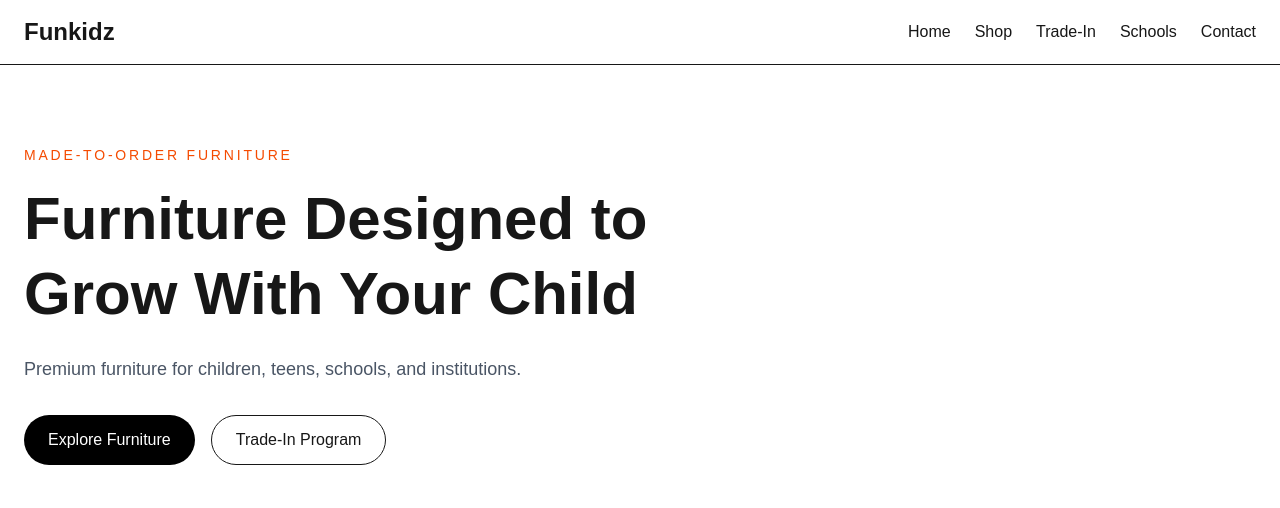
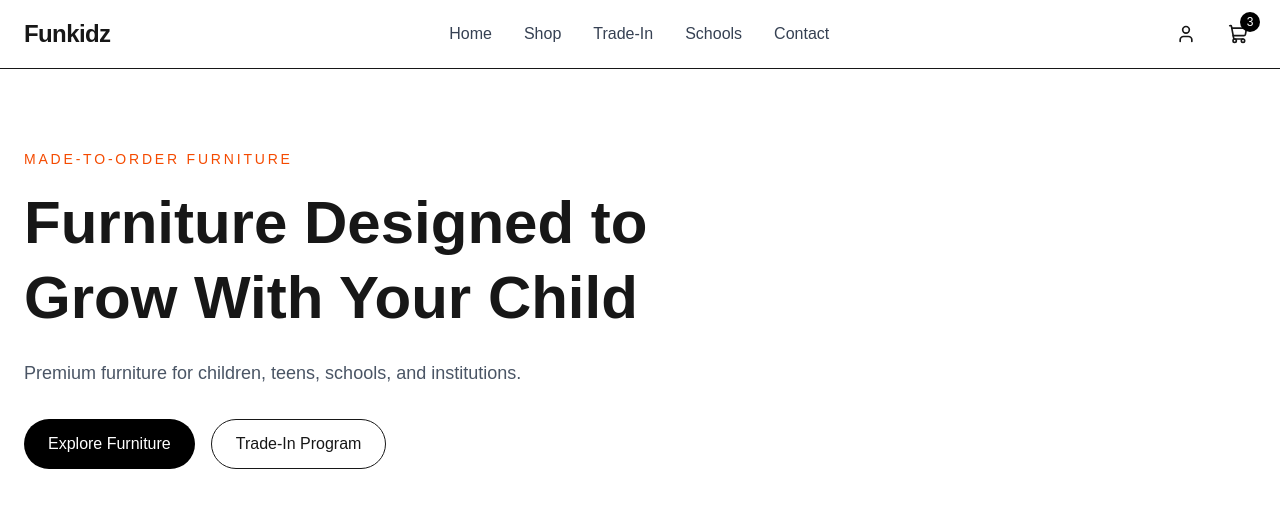
Before and after one commit to Ndundulu/funkidz, a Next.js app: page / in a window 1280 px wide. Shown: the top 508 px of the page. Built offline with nearby package versions, Linux system fonts and the light colour scheme.

Commit message:
Added navbar and hero section update

```diff
--- a/src/components/Navbar.tsx
+++ b/src/components/Navbar.tsx
@@ -1,17 +1,83 @@
+'use client';
+
+import { useState } from 'react';
+import Link from 'next/link'; // Use this if you're using Next.js
+import { Menu, X, ShoppingCart, User } from 'lucide-react';
+
 export default function Navbar() {
+    const [isOpen, setIsOpen] = useState(false);
+
+    const navLinks = [
+        { href: '/', label: 'Home' },
+        { href: '/shop', label: 'Shop' },
+        { href: '/trade-in', label: 'Trade-In' },
+        { href: '/schools', label: 'Schools' },
+        { href: '/contact', label: 'Contact' },
+    ];
+
     return (
-        <header className="w-full border-b bg-white">
+        <header className="w-full border-b bg-white sticky top-0 z-50">
             <div className="max-w-7xl mx-auto px-6 py-4 flex items-center justify-between">
-                <h1 className="text-2xl font-bold">Funkidz</h1>
 
-                <nav className="flex gap-6">
-                    <a href="#">Home</a>
-                    <a href="#">Shop</a>
-                    <a href="#">Trade-In</a>
-                    <a href="#">Schools</a>
-                    <a href="#">Contact</a>
+                {/* Logo */}
+                <Link href="/" className="text-2xl font-bold tracking-tight">
+                    Funkidz
+                </Link>
+
+                {/* Desktop Navigation */}
+                <nav className="hidden md:flex items-center gap-8">
+                    {navLinks.map((link) => (
+                        <Link
+                            key={link.href}
+                            href={link.href}
+                            className="font-medium text-gray-700 hover:text-black transition-colors"
+                        >
+                            {link.label}
+                        </Link>
+                    ))}
                 </nav>
+
+                {/* Right Side Icons */}
+                <div className="flex items-center gap-4">
+                    <button className="p-2 hover:bg-gray-100 rounded-full transition-colors">
+                        <User className="w-5 h-5" />
+                    </button>
+                    <button className="p-2 hover:bg-gray-100 rounded-full transition-colors relative">
+                        <ShoppingCart className="w-5 h-5" />
+                        {/* Cart count badge */}
+                        <span className="absolute -top-1 -right-1 bg-black text-white text-xs w-5 h-5 rounded-full flex items-center justify-center">
+              3
+            </span>
+                    </button>
+
+                    {/* Mobile Menu Button */}
+                    <button
+                        onClick={() => setIsOpen(!isOpen)}
+                        className="md:hidden p-2 hover:bg-gray-100 rounded-full transition-colors"
+                        aria-label="Toggle menu"
+                    >
+                        {isOpen ? <X className="w-6 h-6" /> : <Menu className="w-6 h-6" />}
+                    </button>
+                </div>
             </div>
+
+            {/* Mobile Menu */}
+            {isOpen && (
+                <div className="md:hidden border-t bg-white">
+                    <nav className="flex flex-col py-4 px-6 space-y-4">
+                        {navLinks.map((link) => (
+                            <Link
+                                key={link.href}
+                                href={link.href}
+                                className="font-medium text-lg py-2 text-gray-700 hover:text-black transition-colors"
+                                onClick={() => setIsOpen(false)}
+                            >
+                                {link.label}
+                            </Link>
+                        ))}
+                    </nav>
+                </div>
+            )}
         </header>
-    )
+    );
 }
```
